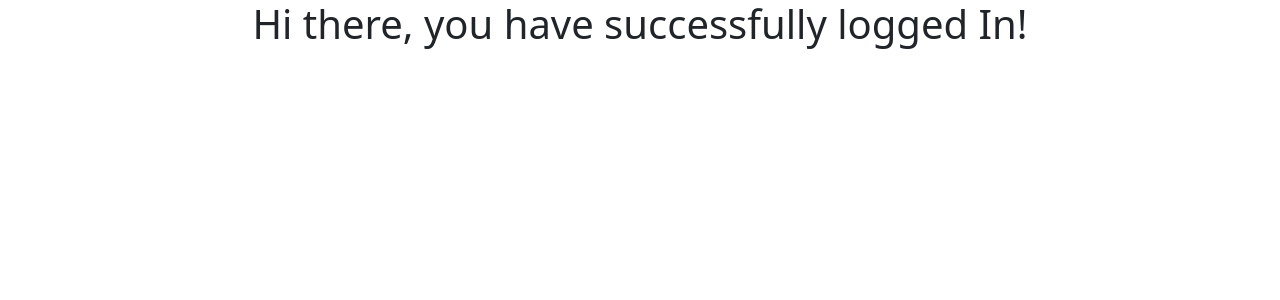
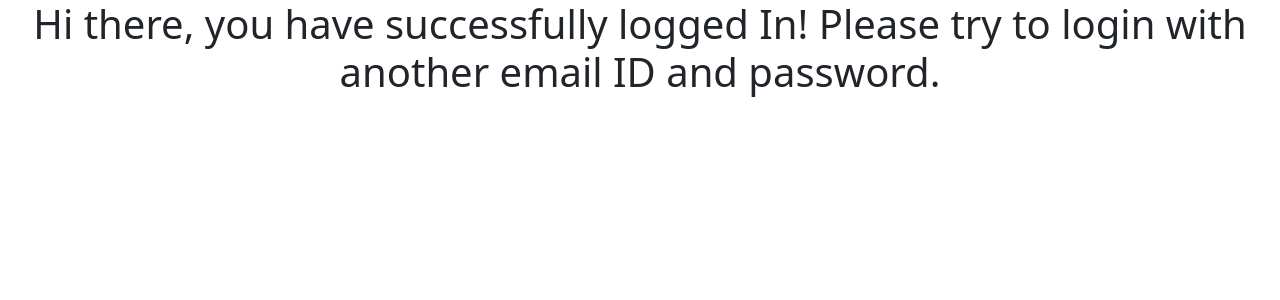
Before and after one commit to techo-anant/Login-with-DB, a React (Create React App) app in the folder frontend/: page /success in a window 1280 px wide. Shown: the top 300 px of the page. Built offline with nearby package versions, Linux system fonts and the light colour scheme.

Commit message:
Refined Success message

```diff
--- a/frontend/src/success.js
+++ b/frontend/src/success.js
@@ -5,7 +5,9 @@ const success = () => {
   return (
     <div>
         <div className='d-flex w-100 h-100 justify-content-center align-items-center'>
-            <h1>Hi there, you have successfully logged In!</h1>
+            <h1>Hi there, you have successfully logged In!
+              Please try to login with another email ID and password.
+            </h1>
         </div>
     </div>
   )
```
